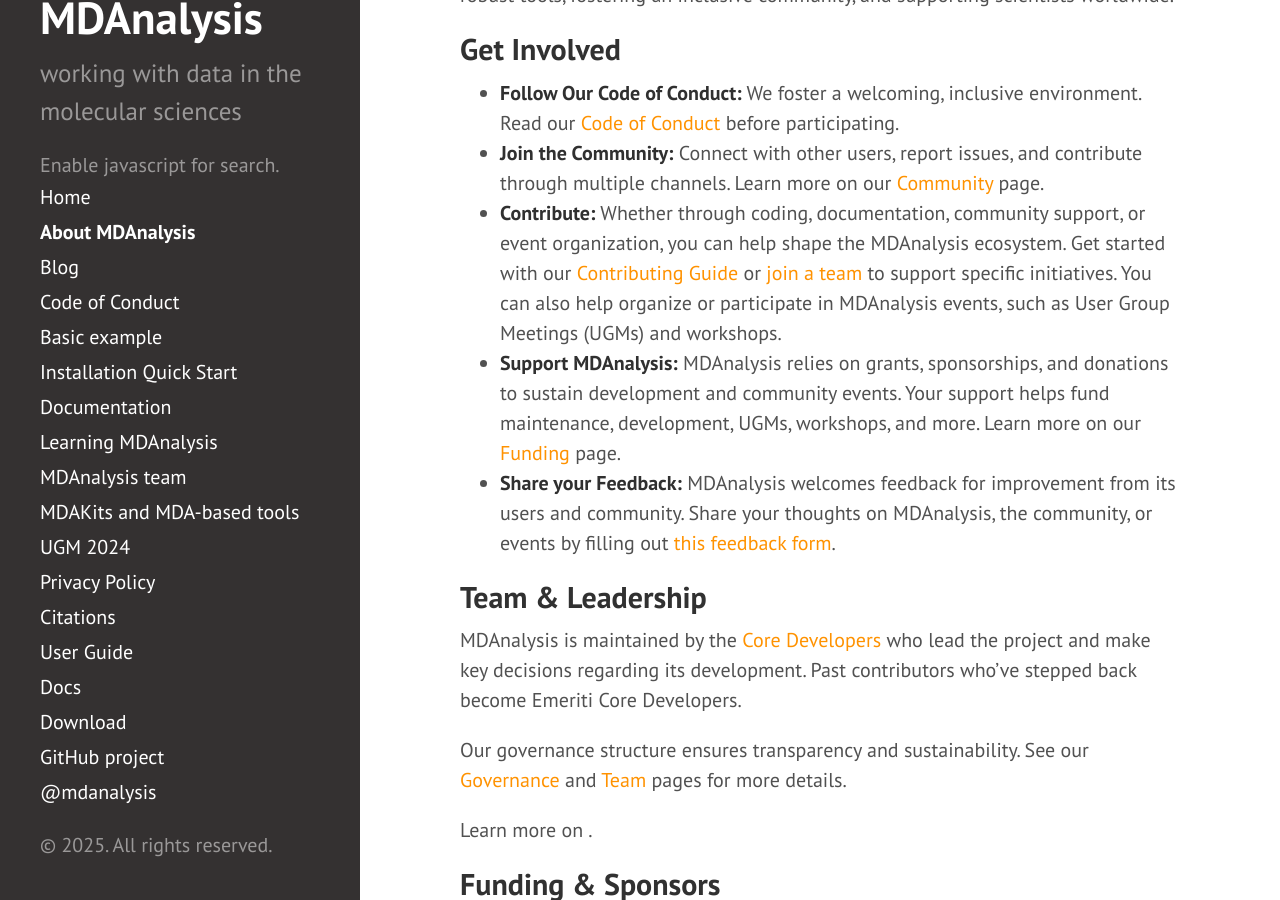
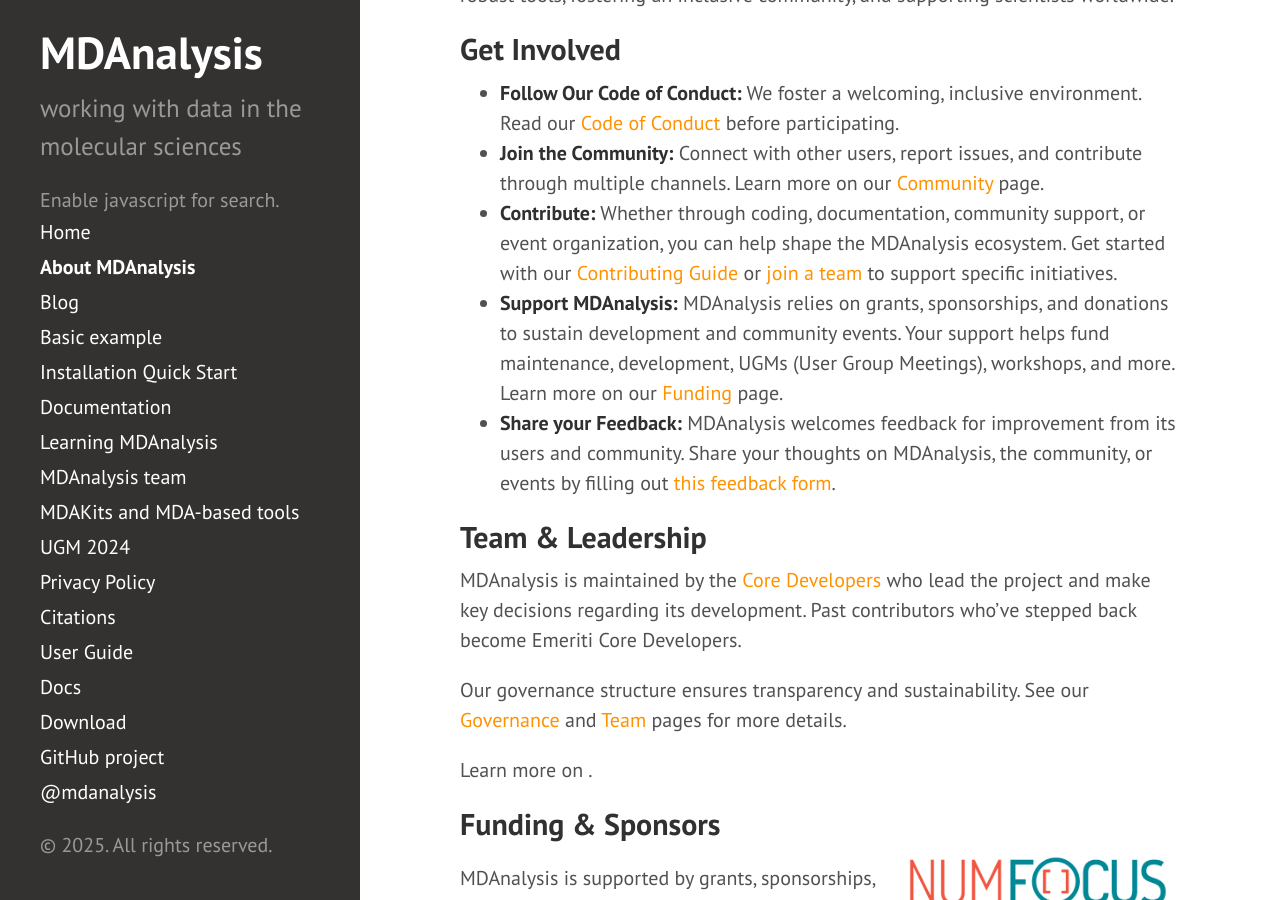
Before and after one commit to MDAnalysis/MDAnalysis.github.io, a Jekyll site: the page built from about.md, in a window 1280 px wide and 900 px high, scrolled down 430 px. Built offline with Jekyll 4.4.1, drawn with Linux system fonts in a browser that asks for light colours; comment, search, counter and statistics services are not loaded.

Commit message:
address PR review comments

```diff
--- a/about.md
+++ b/about.md
@@ -8,14 +8,14 @@ style="float: right" alt="MDAnalysis" width="30%"/>
 
 MDAnalysis is an open-source project dedicated to advancing molecular dynamics analysis through a robust software library, an active community, and sustainable governance. Our tools enable high-performance, reproducible computational studies supporting researchers across academia and industry.
 
-The MDAnalysis Project is committed to open-source, reproducible computational research. Our [Mission]({{ site.baseurl }}/pages/mission/) guides our efforts in developing robust tools, fostering an inclusive community, and supporting scientists worldwide.
+The MDAnalysis Project is committed to open-source, reproducible computational research. Our [Mission]({{ site.baseurl }}/mission/) guides our efforts in developing robust tools, fostering an inclusive community, and supporting scientists worldwide.
 
 ## Get Involved
 
-- **Follow Our Code of Conduct:** We foster a welcoming, inclusive environment. Read our [Code of Conduct]({{ site.baseurl }}/pages/conduct/) before participating.
+- **Follow Our Code of Conduct:** We foster a welcoming, inclusive environment. Read our [Code of Conduct]({{ site.baseurl }}/conduct/) before participating.
 - **Join the Community:** Connect with other users, report issues, and contribute through multiple channels. Learn more on our [Community]({{ site.baseurl }}/pages/community/) page.
-- **Contribute:** Whether through coding, documentation, community support, or event organization, you can help shape the MDAnalysis ecosystem. Get started with our [Contributing Guide]({{ site.baseurl }}/pages/contribute/) or [join a team]({{ site.baseurl }}/pages/team/) to support specific initiatives. You can also help organize or participate in MDAnalysis events, such as User Group Meetings (UGMs) and workshops.
-- **Support MDAnalysis:** MDAnalysis relies on grants, sponsorships, and donations to sustain development and community events. Your support helps fund maintenance, development, UGMs, workshops, and more. Learn more on our [Funding]({{ site.baseurl }}/pages/funding/) page.
+- **Contribute:** Whether through coding, documentation, community support, or event organization, you can help shape the MDAnalysis ecosystem. Get started with our [Contributing Guide]({{ site.baseurl }}/pages/contribute/) or [join a team]({{ site.baseurl }}/pages/team/) to support specific initiatives.
+- **Support MDAnalysis:** MDAnalysis relies on grants, sponsorships, and donations to sustain development and community events. Your support helps fund maintenance, development, UGMs (User Group Meetings), workshops, and more. Learn more on our [Funding]({{ site.baseurl }}/pages/funding/) page.
 - **Share your Feedback:** MDAnalysis welcomes feedback for improvement from its users and community. Share your thoughts on MDAnalysis, the community, or events by filling out [this feedback form][].
 
 ## Team & Leadership
@@ -27,6 +27,11 @@ Our governance structure ensures transparency and sustainability. See our [Gover
 Learn more on .
 
 ## Funding & Sponsors
+
+<a href="{{site.numfocus.sponsored_project}}"><img
+    src="{{site.images}}/numfocus-sponsored.png" title="NumFOCUS
+    sponsored project" alt="NumFOCUS Sponsored" style="display:
+    inline; float: right; height: 4em; margin: 0 0.5em" /></a>
 
 MDAnalysis is supported by grants, sponsorships, and community contributions. As a fiscally-sponsored project of [NumFOCUS][], we receive funding from various organizations that play key roles in supporting our development.
 
@@ -46,5 +51,5 @@ For full installation instructions and setup guides, visit our [Getting Started]
 
 [GNU Lesser General Public License, version 2.1 or later (LGPLv2.1+)]: https://www.gnu.org/licenses/lgpl-2.1.html
 [PyPI]: https://pypi.org/project/MDAnalysis/
-[this feedback form]: https://forms.gle/n8GLe2QsL2hW2QiDA
+[this feedback form]: https://docs.google.com/forms/d/e/1FAIpQLScAjjI730i63LbyVkk_tuZ1-FCXUkg6xFugw_gmcsqUvBUtnw/viewform?usp=sf_link
 [NumFOCUS]: https://www.numfocus.org
```
Also changed, not shown: conduct.md (renamed from pages/conduct.md, +1 -2 lines), mission.md (renamed from pages/mission.md, +1 -1 lines).
